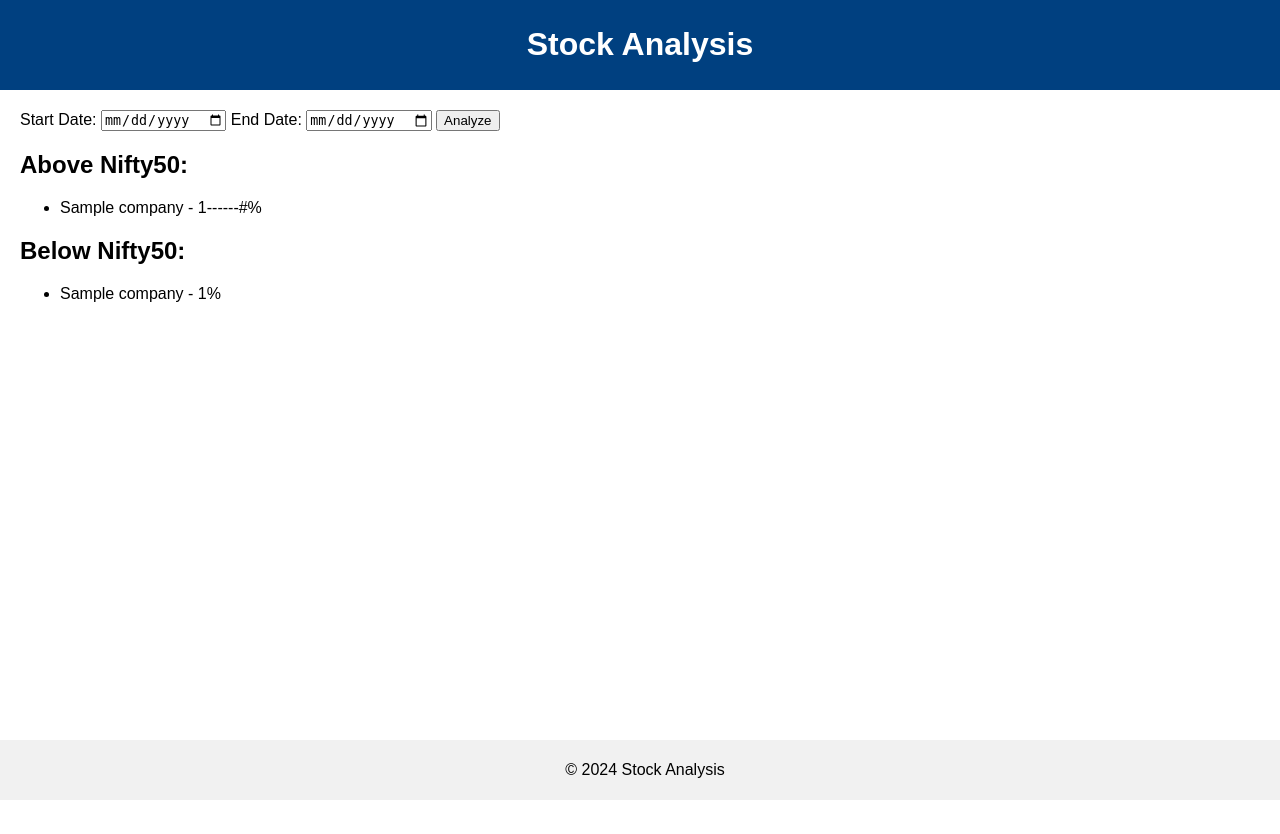
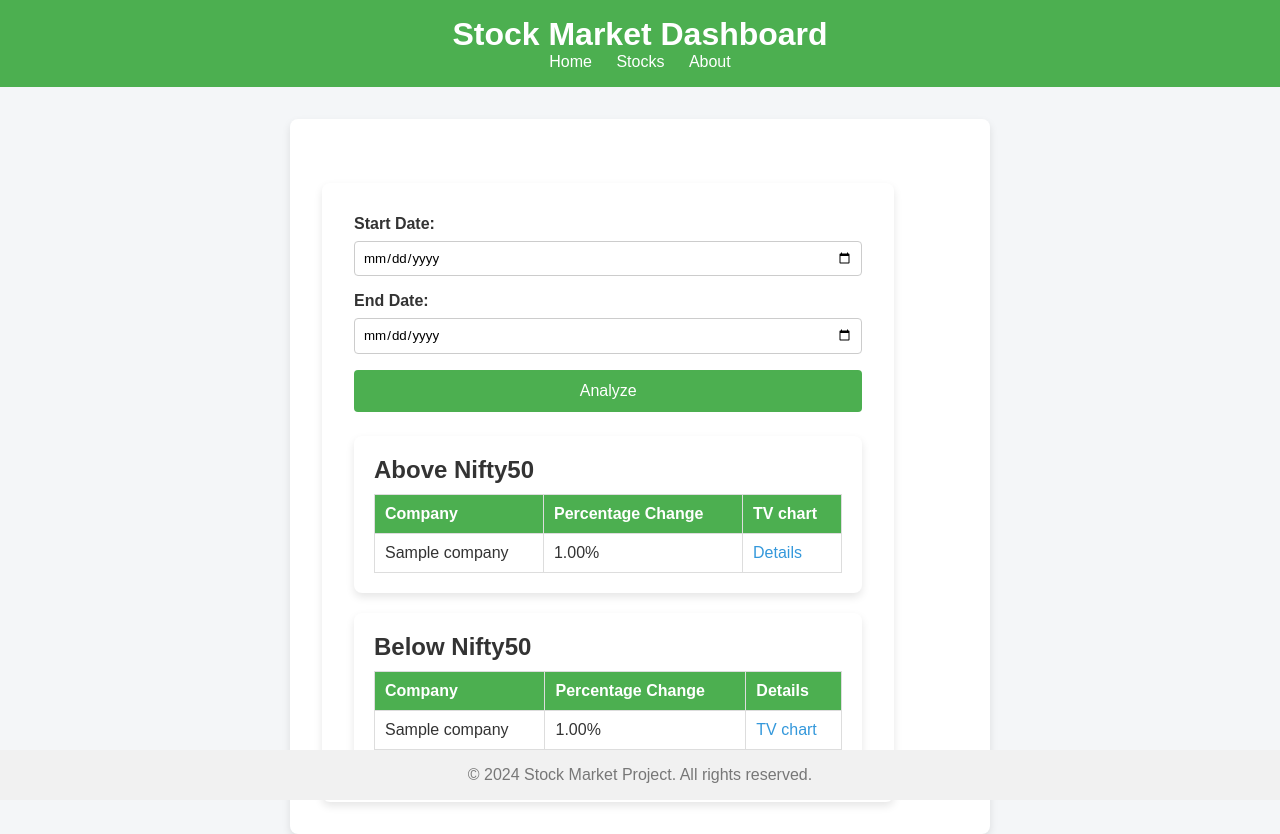
Before and after one commit to ChitwanRana/Stock_Data, a Django app: template myapp/templates/myapp/index.html in a window 1280 px wide. Before the commit the page ends 800 px from the top, so only its background shows below. Run offline with Django 3.2, Linux system fonts and the light colour scheme; the template is opened without the code that fills it: most values are stand-ins (such as "Sample title", 1, 10 or a date in 2020).

Commit message:
Integrate Interface

```diff
--- a/myapp/static/myapp/styles.css
+++ b/myapp/static/myapp/styles.css
@@ -34,3 +34,191 @@
     bottom: 0;
     width: 100%;
 }
+
+* {
+    margin: 0;
+    padding: 0;
+    box-sizing: border-box;
+    font-family: Arial, sans-serif;
+}
+
+body {
+    display: flex;
+    flex-direction: column;
+    align-items: center;
+    background-color: #f4f6f8;
+    color: #333;
+}
+
+header {
+    width: 100%;
+    background-color: #4CAF50;
+    padding: 1rem;
+    text-align: center;
+    color: #fff;
+}
+
+header h1 {
+    font-size: 2rem;
+    margin: 0;
+}
+
+.content {
+    width: 90%;
+    max-width: 700px;
+    background-color: #fff;
+    padding: 2rem;
+    margin-top: 2rem;
+    border-radius: 8px;
+    box-shadow: 0 4px 8px rgba(0, 0, 0, 0.1);
+}
+
+form {
+    display: flex;
+    flex-direction: column;
+    gap: 1rem;
+    margin-bottom: 1.5rem;
+}
+
+.form-group {
+    display: flex;
+    flex-direction: column;
+}
+
+label {
+    margin-bottom: 0.5rem;
+    font-weight: bold;
+}
+
+input[type="date"] {
+    padding: 0.5rem;
+    border: 1px solid #ccc;
+    border-radius: 4px;
+}
+
+.submit-btn {
+    padding: 0.75rem;
+    background-color: #4CAF50;
+    color: #fff;
+    border: none;
+    border-radius: 4px;
+    font-size: 1rem;
+    cursor: pointer;
+    transition: background-color 0.3s ease;
+}
+
+.submit-btn:hover {
+    background-color: #45a049;
+}
+
+.error-message {
+    color: #e74c3c;
+    font-weight: bold;
+    margin-top: -1rem;
+}
+
+.results {
+    margin-top: 2rem;
+}
+
+.results h2 {
+    color: #4CAF50;
+    margin-bottom: 0.5rem;
+}
+
+.results ul {
+    list-style-type: none;
+}
+
+.results li {
+    margin: 0.5rem 0;
+}
+
+footer {
+    margin-top: 2rem;
+    padding: 1rem;
+    text-align: center;
+    color: #777;
+}
+
+a {
+    color: #3498db;
+    text-decoration: none;
+}
+
+a:hover {
+    text-decoration: underline;
+}
+
+.loading-overlay {
+    position: fixed;
+    top: 0;
+    left: 0;
+    width: 100%;
+    height: 100%;
+    background: rgba(255, 255, 255, 0.8);
+    display: flex;
+    justify-content: center;
+    align-items: center;
+    z-index: 1000;
+}
+
+.analyzing-btn {
+    padding: 1rem 2rem;
+    font-size: 1.5rem;
+    color: #ffffff;
+    background-color: #4CAF50;
+    border: none;
+    border-radius: 8px;
+    cursor: not-allowed;
+}
+
+.results-container {
+    display: flex;
+    flex-direction: column;
+    gap: 20px;
+    margin-top: 20px;
+}
+
+.card {
+    background-color: #ffffff;
+    border-radius: 8px;
+    box-shadow: 0 4px 8px rgba(0, 0, 0, 0.1);
+    padding: 20px;
+    overflow: hidden;
+    max-height: 400px;
+}
+
+.card h2 {
+    margin-top: 0;
+}
+
+.card-content {
+    overflow-y: auto;
+    max-height: 300px;
+    margin-top: 10px;
+}
+
+.results-table {
+    width: 100%;
+    border-collapse: collapse;
+}
+
+.results-table th, .results-table td {
+    padding: 10px;
+    text-align: left;
+    border: 1px solid #ddd;
+}
+
+.results-table th {
+    background-color: #4CAF50;
+    color: white;
+}
+
+.results-table tr:nth-child(even) {
+    background-color: #f2f2f2;
+}
+
+.results-table tr:hover {
+    background-color: #ddd;
+}
--- a/myapp/templates/myapp/index.html
+++ b/myapp/templates/myapp/index.html
@@ -1,52 +1,92 @@
+{% extends "myapp/base.html" %}
 
-<!DOCTYPE html>
-<html lang="en">
-<head>
-    <meta charset="UTF-8">
-    <title>Stock Analysis</title>
-    {% load static %}
-
-    <link rel="stylesheet" href="{% static 'myapp/styles.css' %}">
-
-</head>
-<body>
-    <header>
-        <h1>Stock Analysis</h1>
-    </header>
-
-    <div class="content">
-        <form method="post">
-            {% csrf_token %}
+{% block content %}
+<div class="content">
+    <form method="post" onsubmit="showLoadingMessage()">
+        {% csrf_token %}
+        <div class="form-group">
             <label for="start_date">Start Date:</label>
             <input type="date" id="start_date" name="start_date" required>
-
+        </div>
+        <div class="form-group">
             <label for="end_date">End Date:</label>
             <input type="date" id="end_date" name="end_date" required>
+        </div>
+        <button type="submit" class="submit-btn">Analyze</button>
+    </form>
 
-            <button type="submit">Analyze</button>
-        </form>
-
-        {% if error_message %}
-        <p style="color: red;">{{ error_message }}</p>
-        {% endif %}
-
-        <h2>Above Nifty50:</h2>
-        <ul>
-            {% for company in abovenifty50_final %}
-            <li>{{ company.Company }} - {{ company.PercentageChange }}------{{company.Links}}%</li>
-            {% endfor %}
-        </ul>
-
-        <h2>Below Nifty50:</h2>
-        <ul>
-            {% for company in belownifty50_final %}
-            <li>{{ company.Company }} - {{ company.PercentageChange }}%</li>
-            {% endfor %}
-        </ul>
+    <!-- Loading message overlay -->
+    <div id="loadingMessage" class="loading-overlay" style="display: none;">
+        <button class="analyzing-btn" disabled>Analyzing...</button>
     </div>
 
-    <footer>
-        <p>&copy; 2024 Stock Analysis</p>
-    </footer>
-</body>
-</html>
+    <!-- Results container, hidden until form submission -->
+    <div id="resultsContainer" class="results-container" style="display: none;">
+        <div class="card">
+            <h2>Above Nifty50</h2>
+            <div class="card-content">
+                <table class="results-table">
+                    <thead>
+                        <tr>
+                            <th>Company</th>
+                            <th>Percentage Change</th>
+                            <th>TV chart</th>
+                        </tr>
+                    </thead>
+                    <tbody>
+                        {% for company in abovenifty50_final %}
+                        <tr>
+                            <td>{{ company.Company }}</td>
+                            <td>{{ company.PercentageChange|floatformat:2  }}%</td>
+                            <td><a href="{{ company.Links }}" target="_blank">Details</a></td>
+                        </tr>
+                        {% endfor %}
+                    </tbody>
+                </table>
+            </div>
+        </div>
+
+        <div class="card">
+            <h2>Below Nifty50</h2>
+            <div class="card-content">
+                <table class="results-table">
+                    <thead>
+                        <tr>
+                            <th>Company</th>
+                            <th>Percentage Change</th>
+                            <th>Details</th>
+                        </tr>
+                    </thead>
+                    <tbody>
+                        {% for company in belownifty50_final %}
+                        <tr>
+                            <td>{{ company.Company }}</td>
+                            <td>{{ company.PercentageChange|floatformat:2  }}%</td>
+                            <td><a href="{{ company.Links }}">TV chart</a></td>
+                        </tr>
+                        {% endfor %}
+                    </tbody>
+                </table>
+            </div>
+        </div>
+    </div>
+</div>
+
+<script>
+    function showLoadingMessage() {
+        // Show the loading overlay
+        document.getElementById('loadingMessage').style.display = 'flex';
+
+        // Hide the results container until the results are ready
+        document.getElementById('resultsContainer').style.display = 'none';
+    }
+
+    // Once the page loads, check if there are results and show the results container
+    window.onload = function() {
+        {% if abovenifty50_final or belownifty50_final %}
+            document.getElementById('resultsContainer').style.display = 'flex';
+            document.getElementById('loadingMessage').style.display = 'none';
+        {% endif %}
+    };
+</script>
+{% endblock content %}
```
Also changed, not shown: 1 other file.
